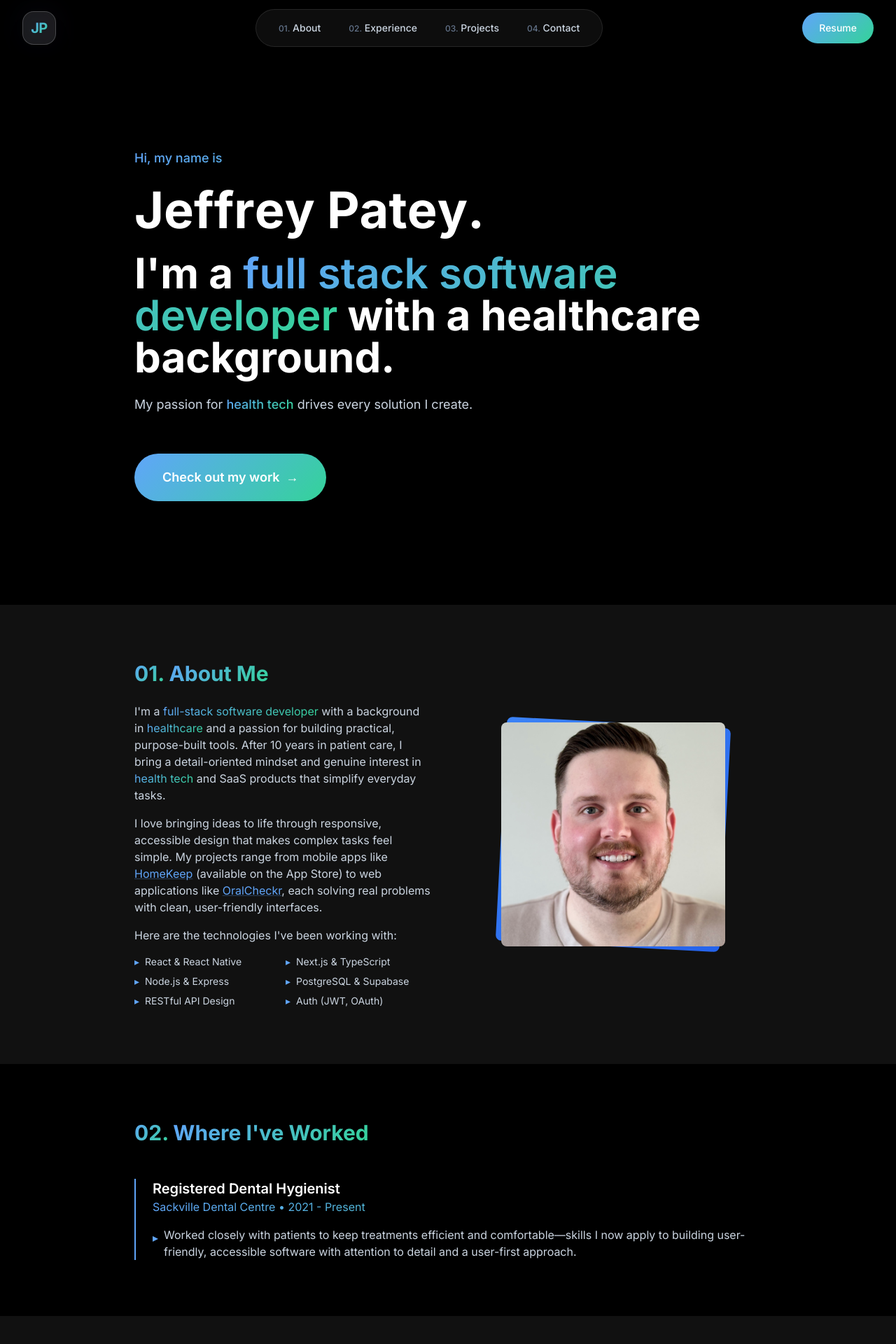
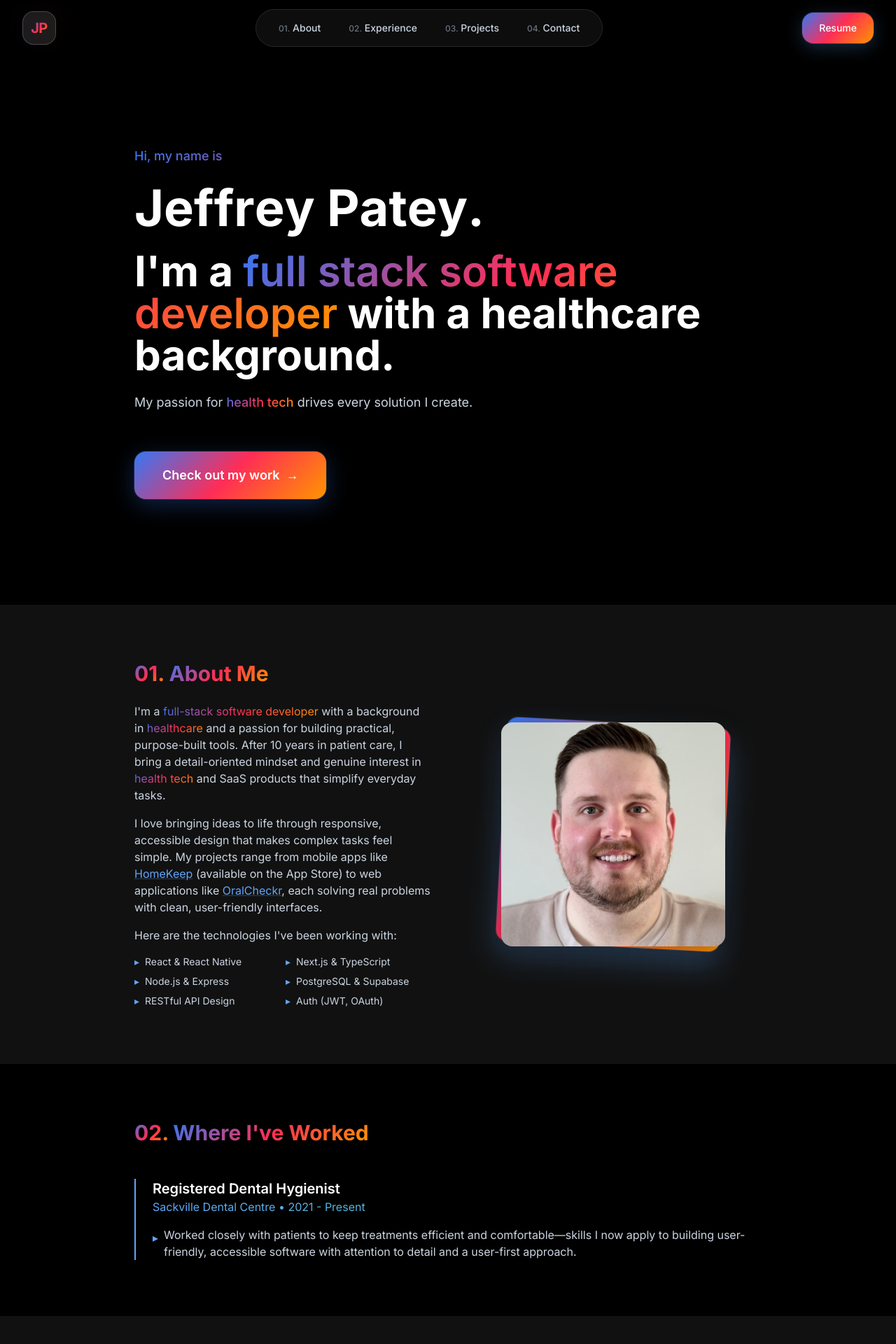
Before and after one commit to jvpatey/portfolio, a Next.js app: page / in a window 1280 px wide. Shown: the top 1920 px of the page at 70% size. Built offline with nearby package versions, Linux system fonts and the light colour scheme.

Commit message:
updated color pallette

```diff
--- a/components/About.tsx
+++ b/components/About.tsx
@@ -23,7 +23,7 @@ export default function About() {
                 <span
                   style={{
                     background:
-                      "linear-gradient(135deg, #60a5fa 0%, #34d399 100%)",
+                      "linear-gradient(135deg, #3478F6 0%, #FF2D55 50%, #FF9500 100%)",
                     WebkitBackgroundClip: "text",
                     WebkitTextFillColor: "transparent",
                     backgroundClip: "text",
@@ -34,7 +34,7 @@ export default function About() {
                 <span
                   style={{
                     background:
-                      "linear-gradient(135deg, #60a5fa 0%, #34d399 100%)",
+                      "linear-gradient(135deg, #3478F6 0%, #FF2D55 50%, #FF9500 100%)",
                     WebkitBackgroundClip: "text",
                     WebkitTextFillColor: "transparent",
                     backgroundClip: "text",
@@ -51,7 +51,7 @@ export default function About() {
                   <span
                     style={{
                       background:
-                        "linear-gradient(135deg, #60a5fa 0%, #34d399 100%)",
+                        "linear-gradient(135deg, #3478F6 0%, #FF2D55 50%, #FF9500 100%)",
                       WebkitBackgroundClip: "text",
                       WebkitTextFillColor: "transparent",
                       backgroundClip: "text",
@@ -63,7 +63,7 @@ export default function About() {
                   <span
                     style={{
                       background:
-                        "linear-gradient(135deg, #60a5fa 0%, #34d399 100%)",
+                        "linear-gradient(135deg, #3478F6 0%, #FF2D55 50%, #FF9500 100%)",
                       WebkitBackgroundClip: "text",
                       WebkitTextFillColor: "transparent",
                       backgroundClip: "text",
@@ -77,7 +77,7 @@ export default function About() {
                   <span
                     style={{
                       background:
-                        "linear-gradient(135deg, #60a5fa 0%, #34d399 100%)",
+                        "linear-gradient(135deg, #3478F6 0%, #FF2D55 50%, #FF9500 100%)",
                       WebkitBackgroundClip: "text",
                       WebkitTextFillColor: "transparent",
                       backgroundClip: "text",
@@ -144,15 +144,36 @@ export default function About() {
             </AnimatedStaggerContainer>
           </div>
           <AnimatedSection delay={0.3} direction="left">
-            <div className="relative">
+            <div className="relative group">
               <div className="relative w-64 h-64 sm:w-72 sm:h-72 md:w-80 md:h-80 mx-auto">
-                <div className="absolute inset-0 bg-gradient-to-br from-blue-500 to-blue-600 rounded-lg transform rotate-3"></div>
-                <div className="relative w-full h-full rounded-lg overflow-hidden">
+                {/* Modern gradient background with glassmorphism */}
+                <div
+                  className="absolute inset-0 rounded-2xl transform rotate-3 transition-all duration-500 group-hover:rotate-6 group-hover:scale-105"
+                  style={{
+                    background:
+                      "linear-gradient(135deg, #3478F6 0%, #FF2D55 50%, #FF9500 100%)",
+                    boxShadow:
+                      "0 20px 40px rgba(96, 165, 250, 0.3), 0 0 0 1px rgba(255, 255, 255, 0.1)",
+                    backdropFilter: "blur(10px)",
+                  }}
+                ></div>
+
+                {/* Shimmer effect overlay */}
+                <div className="absolute inset-0 rounded-2xl bg-gradient-to-r from-transparent via-white/20 to-transparent opacity-0 group-hover:opacity-100 group-hover:animate-pulse transition-opacity duration-500 transform rotate-3"></div>
+
+                {/* Image container with modern styling */}
+                <div
+                  className="relative w-full h-full rounded-2xl overflow-hidden transition-all duration-500 group-hover:scale-105"
+                  style={{
+                    boxShadow:
+                      "0 8px 32px rgba(0, 0, 0, 0.3), inset 0 1px 0 rgba(255, 255, 255, 0.1)",
+                  }}
+                >
                   <Image
                     src="/jeffrey-patey.jpg"
                     alt="Jeffrey Patey"
                     fill
-                    className="object-cover"
+                    className="object-cover transition-transform duration-500 group-hover:scale-110"
                     priority
                   />
                 </div>
--- a/components/Experience.tsx
+++ b/components/Experience.tsx
@@ -15,7 +15,8 @@ export default function Experience() {
           <h2 className="text-2xl sm:text-3xl font-bold mb-8 sm:mb-12">
             <span
               style={{
-                background: "linear-gradient(135deg, #60a5fa 0%, #34d399 100%)",
+                background:
+                  "linear-gradient(135deg, #3478F6 0%, #FF2D55 50%, #FF9500 100%)",
                 WebkitBackgroundClip: "text",
                 WebkitTextFillColor: "transparent",
                 backgroundClip: "text",
@@ -25,7 +26,8 @@ export default function Experience() {
             </span>{" "}
             <span
               style={{
-                background: "linear-gradient(135deg, #60a5fa 0%, #34d399 100%)",
+                background:
+                  "linear-gradient(135deg, #3478F6 0%, #FF2D55 50%, #FF9500 100%)",
                 WebkitBackgroundClip: "text",
                 WebkitTextFillColor: "transparent",
                 backgroundClip: "text",
--- a/components/Hero.tsx
+++ b/components/Hero.tsx
@@ -76,7 +76,8 @@ export default function Hero() {
             variants={item}
             className="text-base sm:text-lg font-medium"
             style={{
-              background: "linear-gradient(135deg, #60a5fa 0%, #34d399 100%)",
+              background:
+                "linear-gradient(135deg, #3478F6 0%, #FF2D55 50%, #FF9500 100%)",
               WebkitBackgroundClip: "text",
               WebkitTextFillColor: "transparent",
               backgroundClip: "text",
@@ -110,7 +111,8 @@ export default function Hero() {
             <span
               className="font-semibold"
               style={{
-                background: "linear-gradient(135deg, #60a5fa 0%, #34d399 100%)",
+                background:
+                  "linear-gradient(135deg, #3478F6 0%, #FF2D55 50%, #FF9500 100%)",
                 WebkitBackgroundClip: "text",
                 WebkitTextFillColor: "transparent",
                 backgroundClip: "text",
@@ -129,7 +131,8 @@ export default function Hero() {
             <span
               className="font-medium"
               style={{
-                background: "linear-gradient(135deg, #60a5fa 0%, #34d399 100%)",
+                background:
+                  "linear-gradient(135deg, #3478F6 0%, #FF2D55 50%, #FF9500 100%)",
                 WebkitBackgroundClip: "text",
                 WebkitTextFillColor: "transparent",
                 backgroundClip: "text",
@@ -143,16 +146,27 @@ export default function Hero() {
           <motion.div variants={item} className="pt-6 sm:pt-8">
             <motion.a
               href="#projects"
-              className="relative group inline-block px-8 sm:px-10 py-4 sm:py-5 rounded-full font-semibold text-base sm:text-lg transition-all duration-300 shadow-lg hover:shadow-xl"
+              className="relative group inline-block px-8 sm:px-10 py-4 sm:py-5 rounded-2xl font-semibold text-base sm:text-lg transition-all duration-500 overflow-hidden"
               style={{
-                background: "linear-gradient(135deg, #60a5fa 0%, #34d399 100%)",
+                background:
+                  "linear-gradient(135deg, #3478F6 0%, #FF2D55 50%, #FF9500 100%)",
                 color: "white",
+                boxShadow:
+                  "0 8px 32px rgba(52, 120, 246, 0.3), 0 0 0 1px rgba(255, 255, 255, 0.1)",
+                backdropFilter: "blur(10px)",
               }}
-              whileHover={{ scale: 1.05 }}
+              whileHover={{
+                scale: 1.05,
+                boxShadow:
+                  "0 12px 40px rgba(52, 120, 246, 0.4), 0 0 0 1px rgba(255, 255, 255, 0.2)",
+              }}
               whileTap={{ scale: 0.95 }}
               transition={{ type: "spring", stiffness: 400, damping: 17 }}
             >
-              <span className="flex items-center gap-2">
+              {/* Shimmer effect */}
+              <div className="absolute inset-0 -top-1 -left-1 -right-1 -bottom-1 bg-gradient-to-r from-transparent via-white/20 to-transparent opacity-0 group-hover:opacity-100 group-hover:animate-pulse transition-opacity duration-500"></div>
+
+              <span className="relative z-10 flex items-center gap-2">
                 Check out my work
                 <motion.span
                   animate={{ x: [0, 3, 0] }}
--- a/components/Navigation.tsx
+++ b/components/Navigation.tsx
@@ -111,19 +111,19 @@ export default function Navigation() {
           >
             <div className="relative">
               {/* Animated background rings */}
-              <div className="absolute -inset-2 bg-gradient-to-r from-blue-500/30 via-indigo-500/30 to-purple-500/30 rounded-2xl blur-lg opacity-0 group-hover:opacity-100 transition-all duration-500 animate-pulse"></div>
+              <div className="absolute -inset-2 bg-gradient-to-r from-blue-500/30 via-pink-500/30 to-orange-500/30 rounded-2xl blur-lg opacity-0 group-hover:opacity-100 transition-all duration-500 animate-pulse"></div>
 
               {/* Main logo container */}
-              <div className="relative w-12 h-12 bg-white/10 backdrop-blur-md rounded-2xl border border-white/20 flex items-center justify-center shadow-xl shadow-black/20 group-hover:shadow-blue-500/25 transition-all duration-500 group-hover:scale-110 group-hover:rotate-3">
+              <div className="relative w-12 h-12 bg-white/10 backdrop-blur-md rounded-2xl border border-white/20 flex items-center justify-center shadow-xl shadow-black/20 group-hover:shadow-pink-500/25 transition-all duration-500 group-hover:scale-110 group-hover:rotate-3">
                 {/* Inner glow effect */}
-                <div className="absolute inset-1 bg-gradient-to-br from-blue-500/20 to-indigo-600/20 rounded-xl opacity-0 group-hover:opacity-100 transition-opacity duration-300"></div>
+                <div className="absolute inset-1 bg-gradient-to-br from-blue-500/20 to-pink-500/20 rounded-xl opacity-0 group-hover:opacity-100 transition-opacity duration-300"></div>
 
                 {/* Text with Apple-style gradient */}
                 <span
                   className="relative z-10 font-bold text-xl tracking-tight"
                   style={{
                     background:
-                      "linear-gradient(135deg, #60a5fa 0%, #34d399 100%)",
+                      "linear-gradient(135deg, #3478F6 0%, #FF2D55 50%, #FF9500 100%)",
                     WebkitBackgroundClip: "text",
                     WebkitTextFillColor: "transparent",
                     backgroundClip: "text",
@@ -133,12 +133,12 @@ export default function Navigation() {
                 </span>
 
                 {/* Subtle animation dots */}
-                <div className="absolute top-1 right-1 w-1.5 h-1.5 bg-blue-400 rounded-full opacity-0 group-hover:opacity-100 transition-opacity duration-300 animate-ping"></div>
-                <div className="absolute bottom-1 left-1 w-1 h-1 bg-indigo-400 rounded-full opacity-0 group-hover:opacity-100 transition-opacity duration-500 animate-ping delay-150"></div>
+                <div className="absolute top-1 right-1 w-1.5 h-1.5 bg-pink-400 rounded-full opacity-0 group-hover:opacity-100 transition-opacity duration-300 animate-ping"></div>
+                <div className="absolute bottom-1 left-1 w-1 h-1 bg-orange-400 rounded-full opacity-0 group-hover:opacity-100 transition-opacity duration-500 animate-ping delay-150"></div>
               </div>
 
               {/* Outer glow on hover */}
-              <div className="absolute -inset-1 bg-gradient-to-br from-blue-500/10 to-indigo-600/10 rounded-2xl blur-sm opacity-0 group-hover:opacity-100 transition-opacity duration-300"></div>
+              <div className="absolute -inset-1 bg-gradient-to-br from-blue-500/10 to-pink-500/10 rounded-2xl blur-sm opacity-0 group-hover:opacity-100 transition-opacity duration-300"></div>
             </div>
           </Link>
 
@@ -150,20 +150,69 @@ export default function Navigation() {
                 href={item.href}
                 className={`relative px-4 py-2 text-sm font-medium rounded-full transition-all duration-300 group ${
                   activeSection === item.href.slice(1)
-                    ? "text-blue-400"
+                    ? ""
                     : "text-slate-300 hover:text-slate-100"
                 }`}
               >
                 <span className="relative z-10">
-                  <span className="text-xs text-slate-500 group-hover:text-blue-400 transition-colors duration-300">
+                  <span
+                    className="text-xs transition-colors duration-300"
+                    style={{
+                      color:
+                        activeSection === item.href.slice(1)
+                          ? "transparent"
+                          : "#6b7280",
+                      background:
+                        activeSection === item.href.slice(1)
+                          ? "linear-gradient(135deg, #3478F6 0%, #FF2D55 50%, #FF9500 100%)"
+                          : "none",
+                      WebkitBackgroundClip:
+                        activeSection === item.href.slice(1)
+                          ? "text"
+                          : "initial",
+                      WebkitTextFillColor:
+                        activeSection === item.href.slice(1)
+                          ? "transparent"
+                          : "initial",
+                      backgroundClip:
+                        activeSection === item.href.slice(1)
+                          ? "text"
+                          : "initial",
+                    }}
+                  >
                     {item.number}.
                   </span>{" "}
-                  {item.label}
+                  <span
+                    style={{
+                      color:
+                        activeSection === item.href.slice(1)
+                          ? "transparent"
+                          : "inherit",
+                      background:
+                        activeSection === item.href.slice(1)
+                          ? "linear-gradient(135deg, #3478F6 0%, #FF2D55 50%, #FF9500 100%)"
+                          : "none",
+                      WebkitBackgroundClip:
+                        activeSection === item.href.slice(1)
+                          ? "text"
+                          : "initial",
+                      WebkitTextFillColor:
+                        activeSection === item.href.slice(1)
+                          ? "transparent"
+                          : "initial",
+                      backgroundClip:
+                        activeSection === item.href.slice(1)
+                          ? "text"
+                          : "initial",
+                    }}
+                  >
+                    {item.label}
+                  </span>
                 </span>
 
                 {/* Active indicator */}
                 {activeSection === item.href.slice(1) && (
-                  <div className="absolute inset-0 bg-gradient-to-r from-blue-500/30 to-indigo-600/30 backdrop-blur-sm rounded-full border border-blue-400/40"></div>
+                  <div className="absolute inset-0 bg-gradient-to-r from-blue-500/30 to-pink-500/30 backdrop-blur-sm rounded-full border border-pink-400/40"></div>
                 )}
 
                 {/* Hover effect */}
@@ -178,14 +227,30 @@ export default function Navigation() {
               href="/jeffpatey_resume_2025.pdf"
               target="_blank"
               rel="noopener noreferrer"
-              className="hidden sm:block relative group px-6 py-3 text-white rounded-full font-medium text-sm shadow-lg hover:shadow-xl transition-all duration-300 hover:scale-105"
+              className="hidden sm:block relative group px-6 py-3 text-white rounded-2xl font-medium text-sm transition-all duration-500 overflow-hidden"
               style={{
-                background: "linear-gradient(135deg, #60a5fa 0%, #34d399 100%)",
+                background:
+                  "linear-gradient(135deg, #3478F6 0%, #FF2D55 50%, #FF9500 100%)",
+                boxShadow:
+                  "0 6px 24px rgba(96, 165, 250, 0.25), 0 0 0 1px rgba(255, 255, 255, 0.1)",
+                backdropFilter: "blur(10px)",
+              }}
+              onMouseEnter={(e) => {
+                e.currentTarget.style.boxShadow =
+                  "0 8px 32px rgba(96, 165, 250, 0.35), 0 0 0 1px rgba(255, 255, 255, 0.2)";
+                e.currentTarget.style.transform = "scale(1.05)";
+              }}
+              onMouseLeave={(e) => {
+                e.currentTarget.style.boxShadow =
+                  "0 6px 24px rgba(96, 165, 250, 0.25), 0 0 0 1px rgba(255, 255, 255, 0.1)";
+                e.currentTarget.style.transform = "scale(1)";
               }}
               aria-label="View Resume"
             >
+              {/* Shimmer effect */}
+              <div className="absolute inset-0 -top-1 -left-1 -right-1 -bottom-1 bg-gradient-to-r from-transparent via-white/20 to-transparent opacity-0 group-hover:opacity-100 group-hover:animate-pulse transition-opacity duration-500"></div>
+
               <span className="relative z-10">Resume</span>
-              <div className="absolute inset-0 bg-gradient-to-r from-blue-500 via-blue-600 to-indigo-600 rounded-full opacity-0 group-hover:opacity-100 transition-opacity duration-300"></div>
             </a>
 
             {/* Mobile menu button */}
@@ -281,14 +346,20 @@ export default function Navigation() {
                   href="/jeffpatey_resume_2025.pdf"
                   target="_blank"
                   rel="noopener noreferrer"
-                  className="block text-center px-6 py-3 text-white rounded-lg font-medium shadow-lg"
+                  className="block text-center px-6 py-3 text-white rounded-2xl font-medium transition-all duration-500 overflow-hidden relative group"
                   style={{
                     background:
-                      "linear-gradient(135deg, #60a5fa 0%, #34d399 100%)",
+                      "linear-gradient(135deg, #3478F6 0%, #FF2D55 50%, #FF9500 100%)",
+                    boxShadow:
+                      "0 6px 24px rgba(96, 165, 250, 0.25), 0 0 0 1px rgba(255, 255, 255, 0.1)",
+                    backdropFilter: "blur(10px)",
                   }}
                   onClick={() => setIsMobileMenuOpen(false)}
                 >
-                  View Resume
+                  {/* Shimmer effect */}
+                  <div className="absolute inset-0 -top-1 -left-1 -right-1 -bottom-1 bg-gradient-to-r from-transparent via-white/20 to-transparent opacity-0 group-hover:opacity-100 group-hover:animate-pulse transition-opacity duration-500"></div>
+
+                  <span className="relative z-10">View Resume</span>
                 </a>
               </motion.div>
             </div>
--- a/components/Projects.tsx
+++ b/components/Projects.tsx
@@ -16,7 +16,8 @@ export default function Projects() {
           <h2 className="text-2xl sm:text-3xl font-bold mb-8 sm:mb-12">
             <span
               style={{
-                background: "linear-gradient(135deg, #60a5fa 0%, #34d399 100%)",
+                background:
+                  "linear-gradient(135deg, #3478F6 0%, #FF2D55 50%, #FF9500 100%)",
                 WebkitBackgroundClip: "text",
                 WebkitTextFillColor: "transparent",
                 backgroundClip: "text",
@@ -26,7 +27,8 @@ export default function Projects() {
             </span>{" "}
             <span
               style={{
-                background: "linear-gradient(135deg, #60a5fa 0%, #34d399 100%)",
+                background:
+                  "linear-gradient(135deg, #3478F6 0%, #FF2D55 50%, #FF9500 100%)",
                 WebkitBackgroundClip: "text",
                 WebkitTextFillColor: "transparent",
                 backgroundClip: "text",
```
Also changed, not shown: components/Contact.tsx (+23 -4 lines).
